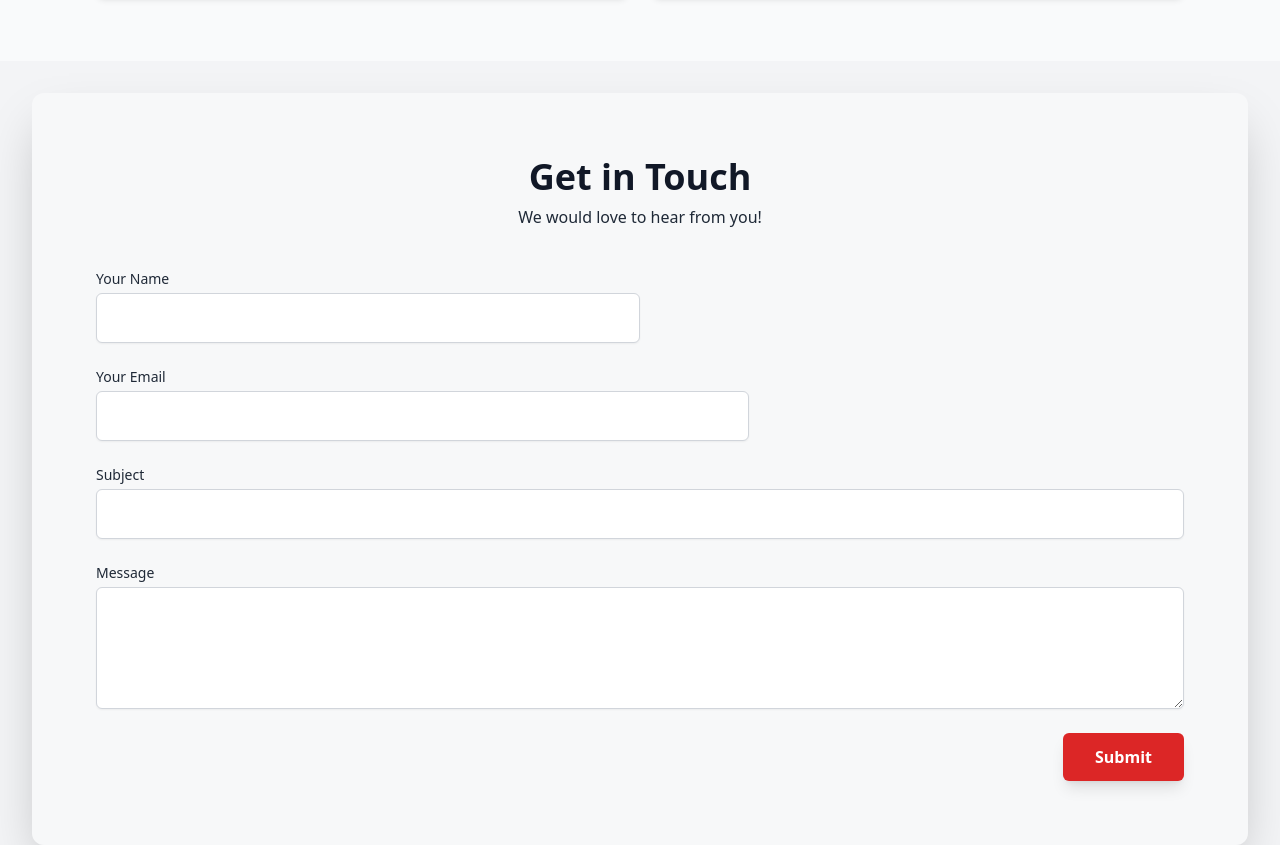
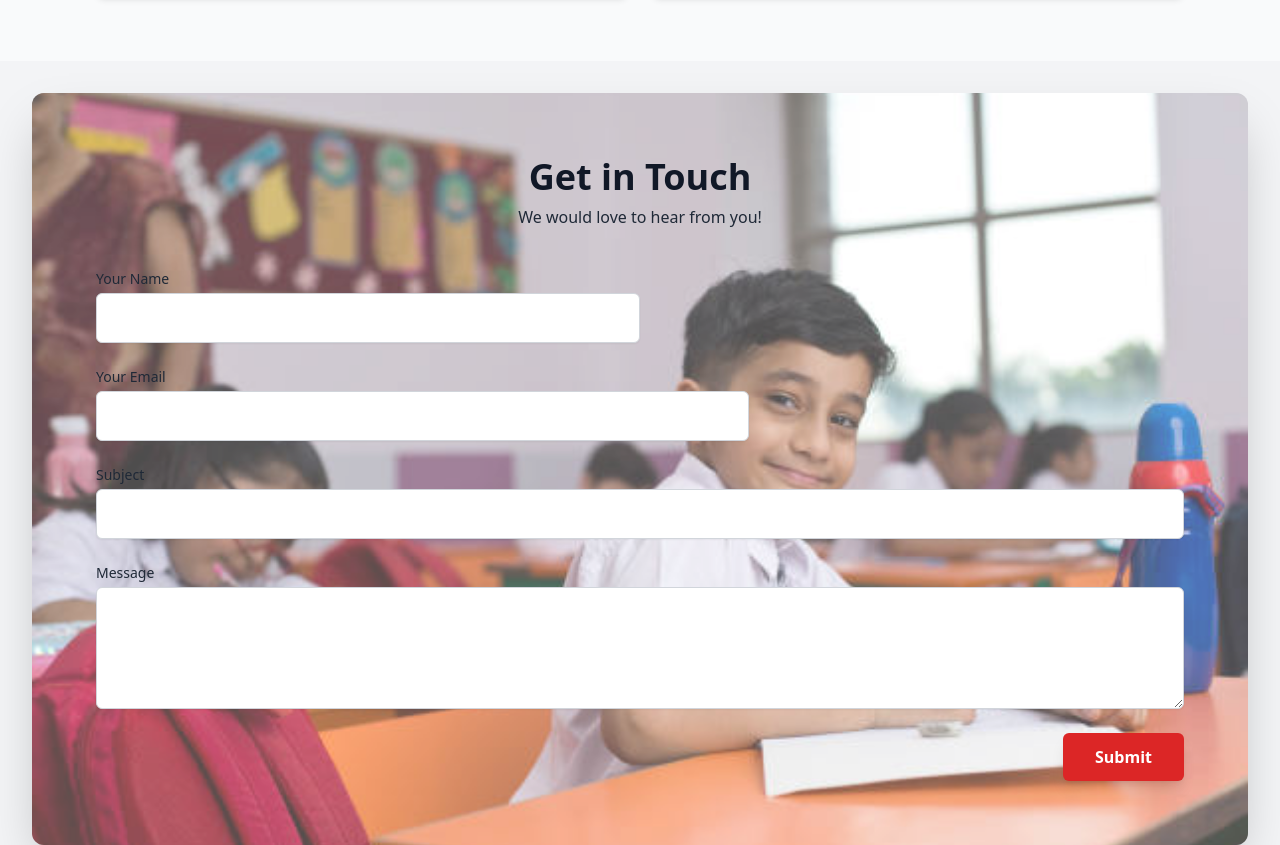
Before and after one commit to RahimShahDev/tailwind-design04, a plain HTML site: page index.html in a window 1280 px wide. Shown: the part 4563-5408 px from the top of the page. Drawn offline with nearby package versions, Linux system fonts and the light colour scheme; the site is published under a folder, as on GitHub Pages, so addresses that start at the root find nothing.

Commit message:
background contact image updated

```diff
--- a/index.html
+++ b/index.html
@@ -458,7 +458,7 @@
 
     <!-- Contact Section  -->
   <section class="bg-gray-100 min-h-screen flex items-center justify-center p-4 lg:p-8">
-    <div class="w-full max-w-7xl bg-cover bg-center rounded-xl overflow-hidden shadow-2xl" style="background-image: url('/image/contact.jpg')">
+    <div class="w-full max-w-7xl bg-cover bg-center rounded-xl overflow-hidden shadow-2xl" style="background-image: url('image/contact.jpg')">
         <!-- Overlay on background for better visibility -->
         <div class="bg-white bg-opacity-30 p-6 lg:p-16">
             <!-- Header -->
```
